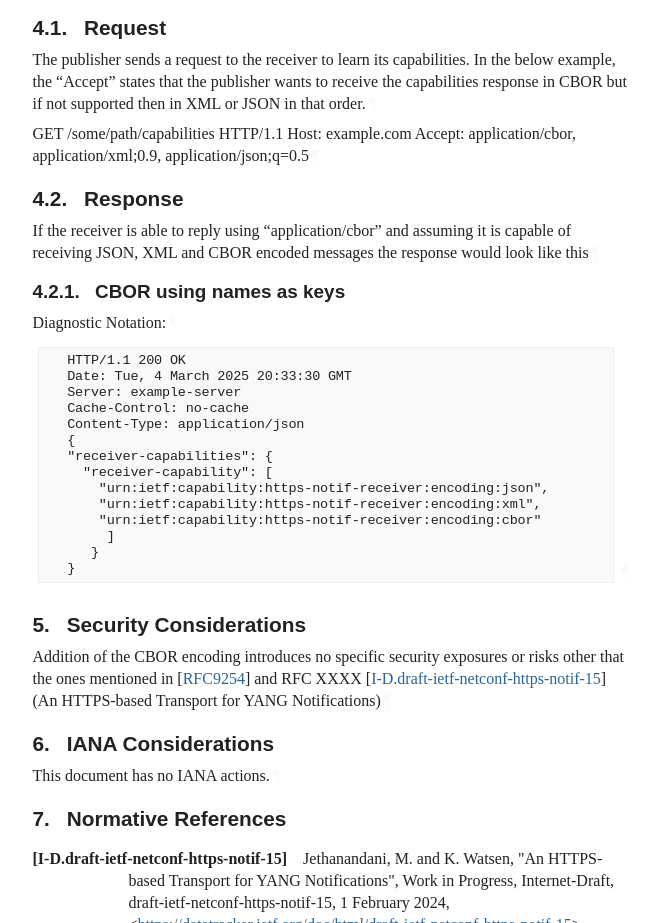
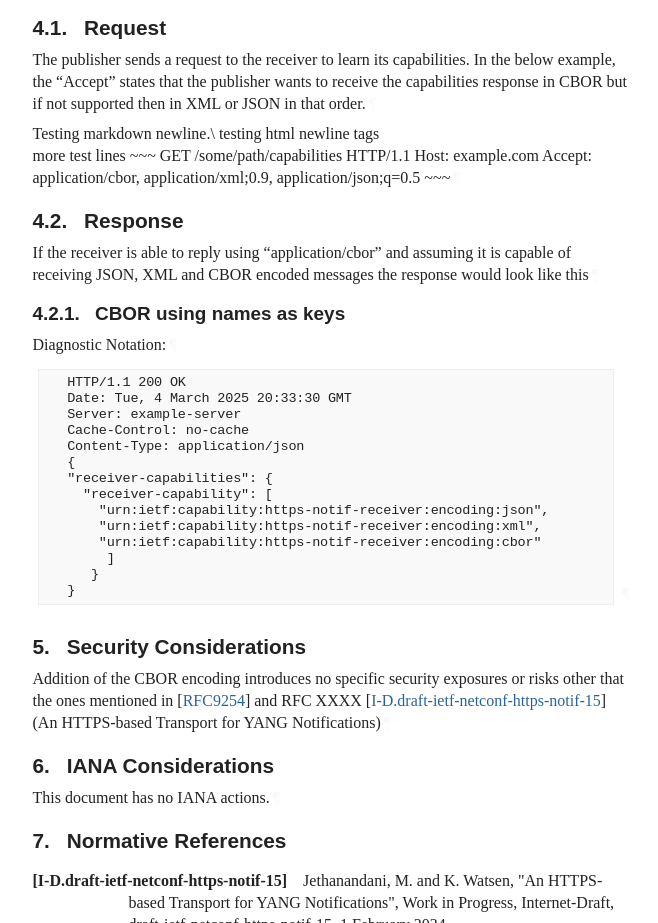
Before and after one commit to Sidhub723/draft-chittapragada-netconf-https-notif-cbor, a plain HTML site: page draft-chittapragada-netconf-https-notif-cbor.html in a window 1280 px wide. Shown: the part 1791-2714 px from the top of the page, without its empty margins (92-750 px from the left). Drawn offline with Linux system fonts and the light colour scheme; a web font is replaced by a local one.

Commit message:
Script updating gh-pages from a300afb. [ci skip]

```diff
--- a/draft-chittapragada-netconf-https-notif-cbor.html
+++ b/draft-chittapragada-netconf-https-notif-cbor.html
@@ -1258,9 +1258,14 @@ appear in all capitals, as shown here.<a href="#section-2-1" class="pilcrow">¶<
 <a href="#section-4.1" class="section-number selfRef">4.1. </a><a href="#name-request" class="section-name selfRef">Request</a>
         </h3>
 <p id="section-4.1-1">The publisher sends a request to the receiver to learn its capabilities. In the below example, the “Accept” states that the publisher wants to receive the capabilities response in CBOR but if not supported then in XML or JSON in that order.<a href="#section-4.1-1" class="pilcrow">¶</a></p>
-<p id="section-4.1-2">GET /some/path/capabilities HTTP/1.1
+<p id="section-4.1-2">Testing markdown newline.\
+testing html newline tags<br>
+more test lines
+~~~
+GET /some/path/capabilities HTTP/1.1
    Host: example.com
-   Accept: application/cbor, application/xml;0.9, application/json;q=0.5<a href="#section-4.1-2" class="pilcrow">¶</a></p>
+   Accept: application/cbor, application/xml;0.9, application/json;q=0.5
+~~~<a href="#section-4.1-2" class="pilcrow">¶</a></p>
 </section>
 </div>
 <div id="response">
```
Also changed, not shown: draft-chittapragada-netconf-https-notif-cbor.txt.
